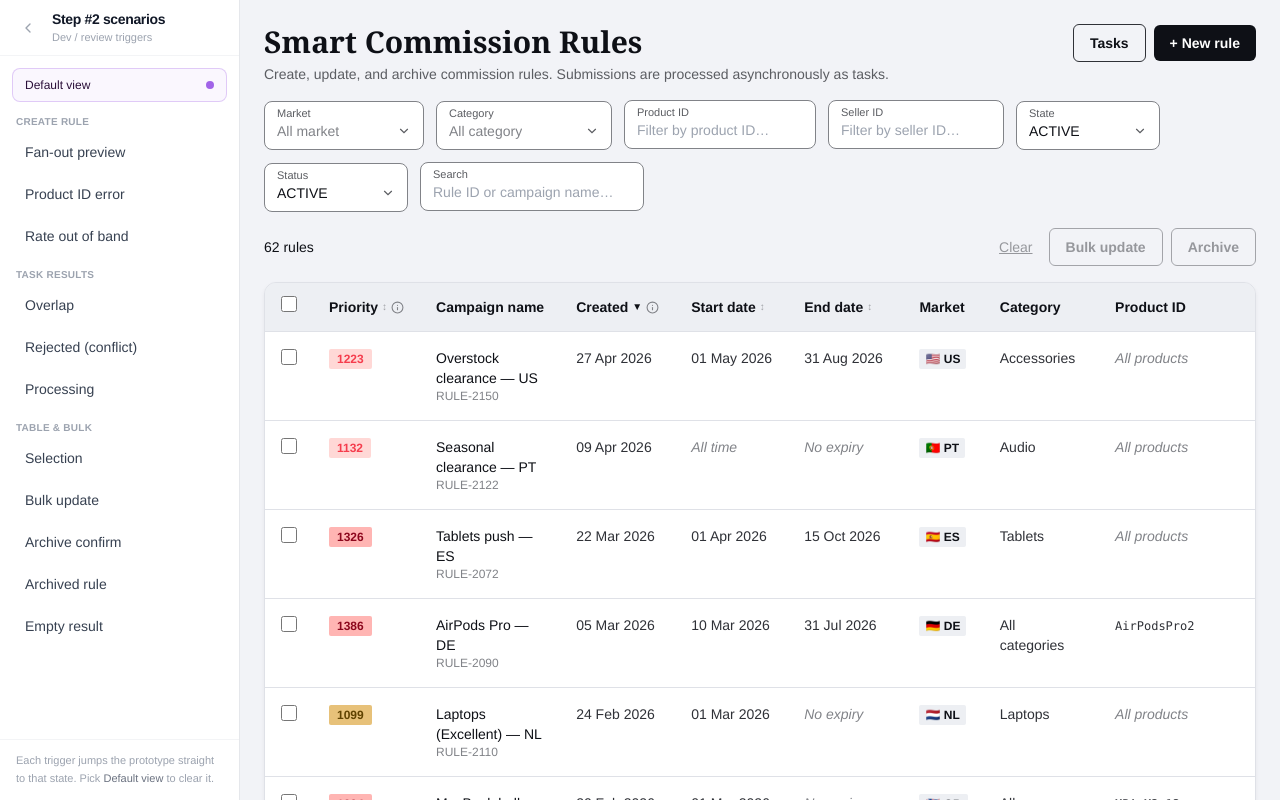
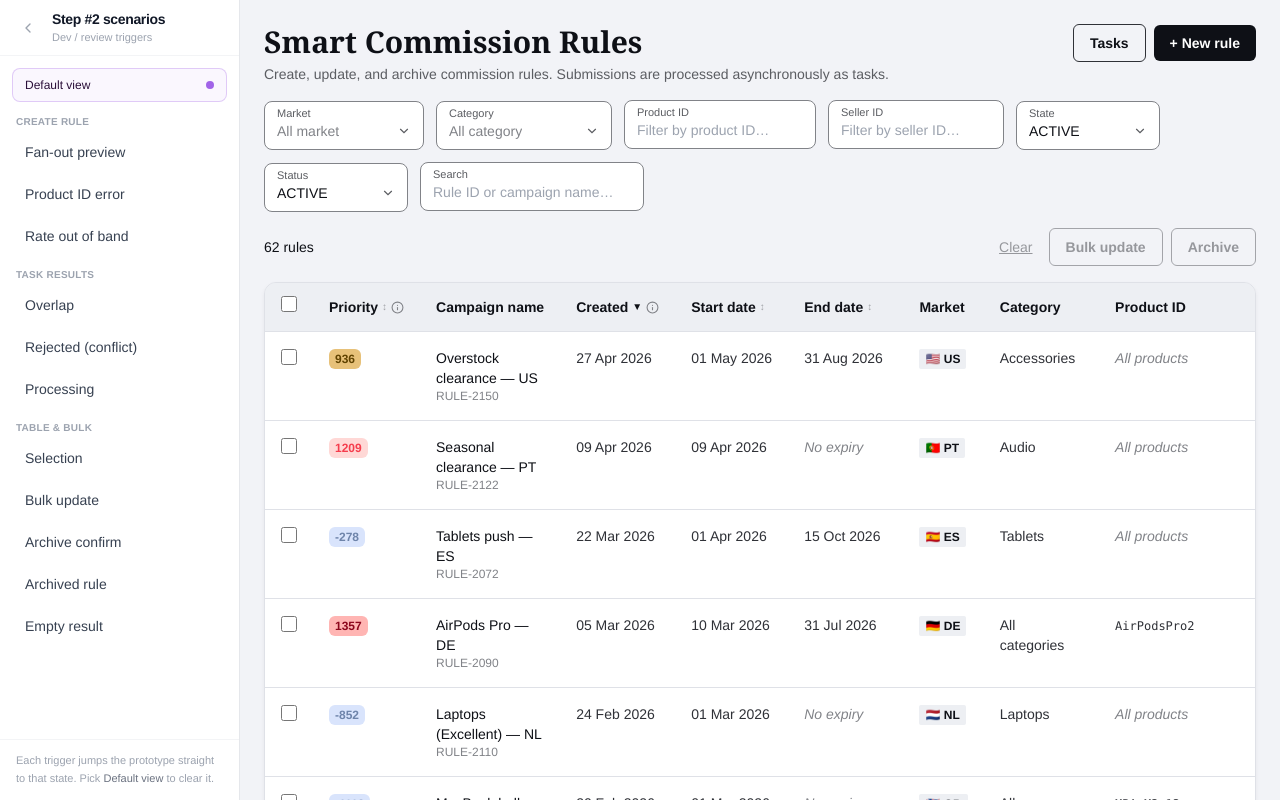
Before and after one commit to AndrewMaloneBM/smartco-ui, a Next.js app: page /iterations in a window 1280 px wide. Both pictures are taken after a click on the button "Scenarios". Built offline with nearby package versions, Linux system fonts and the light colour scheme; a web font is replaced by a local one.

Commit message:
WIP: priority colour coverage + tag component + start date fix

```diff
--- a/src/components/iterations/iteration-1/logic.ts
+++ b/src/components/iterations/iteration-1/logic.ts
@@ -28,13 +28,23 @@ export function priorityColor(score: number): { bg: string; fg: string } {
   return { bg: "hsl(221, 86%, 92%)", fg: "hsl(218, 26%, 55%)" };
 }
 
-/** Arbitrary demo priority (500–1500), derived from the rule id — display filler
+/** Arbitrary demo priority (150–1500), derived from the rule id — display filler
  * only. The real value is computed and returned by the backend; we don't reproduce
  * that logic here, same as we don't reproduce how orderlines_30d/gmv_30d are computed. */
 export function demoPriority(id: string): number {
   let hash = 0;
-  for (let i = 0; i < id.length; i++) hash = (hash * 31 + id.charCodeAt(i)) >>> 0;
-  return 500 + (hash % 1000);
+  for (let i = 0; i < id.length; i++) hash = (Math.imul(hash, 31) + id.charCodeAt(i)) | 0;
+  hash = hash >>> 0;
+  // IDs like RULE-400 vs RULE-401 differ by one trailing digit, so a plain
+  // polynomial hash clusters them together. Bit-mix (Murmur-style finalizer) so
+  // near-identical IDs still spread across the full range and every colour band
+  // in priorityColor shows up somewhere in the demo dataset.
+  hash ^= hash >>> 16;
+  hash = Math.imul(hash, 0x45d9f3b);
+  hash ^= hash >>> 16;
+  hash = Math.imul(hash, 0x45d9f3b);
+  hash ^= hash >>> 16;
+  return 150 + (hash % 1350);
 }
 
 /** State filter replaces the old Active/Inactive tabs (per Roberto's revision). */
--- a/src/components/iterations/iteration-1/mock-rules.ts
+++ b/src/components/iterations/iteration-1/mock-rules.ts
@@ -293,7 +293,7 @@ const CURATED: Omit<Step1Rule, "priority">[] = [
     seller_targeting: "ALL",
     seller_ids: [],
     commission_rate: 1.5, // below 2% → soft warning
-    start_date: null, // "All time"
+    start_date: "2026-04-09", // starts immediately on creation — same day as created_at
     end_date: null, // "No expiry"
     state: "ACTIVE",
     status: "VALIDATED",
--- a/src/components/iterations/iteration-2/engine.ts
+++ b/src/components/iterations/iteration-2/engine.ts
@@ -217,6 +217,10 @@ export function buildCreateTask(
       ? input.sellerIds.map((id) => ({ targeting: "KEY_SELLERS" as const, ids: [id] }))
       : [{ targeting: input.sellerTargeting, ids: [] }];
 
+  // A blank start date means the rule takes effect immediately — same day as
+  // creation, not an open-ended "All time" start.
+  const startDate = input.startDate ?? nowIso.slice(0, 10);
+
   const items: TaskItem[] = [];
   const pendingRules: Step1Rule[] = [];
   // Classify against the live store plus rules created earlier in this same task,
@@ -261,10 +265,10 @@ export function buildCreateTask(
             seller_targeting: seller.targeting,
             seller_ids: [...seller.ids],
             commission_rate: input.commissionRate,
-            start_date: input.startDate,
+            start_date: startDate,
             end_date: input.endDate,
             state: computeState(
-              { status: "VALIDATED", start_date: input.startDate, end_date: input.endDate },
+              { status: "VALIDATED", start_date: startDate, end_date: input.endDate },
               nowIso
             ),
             status: "VALIDATED",
--- a/src/components/iterations/iteration-2/revolve.tsx
+++ b/src/components/iterations/iteration-2/revolve.tsx
@@ -50,11 +50,14 @@ export function RevTag({
   variant = "secondary",
   variation = "filled",
   size = "medium",
+  style: styleOverride,
   children,
 }: {
   variant?: RevTagVariant;
   variation?: "filled" | "outline";
   size?: RevTagSize;
+  /** Overrides the variant's colours (e.g. for a continuous scale a fixed variant can't express). */
+  style?: React.CSSProperties;
   children: ReactNode;
 }) {
   const style: React.CSSProperties =
@@ -68,7 +71,7 @@ export function RevTag({
   return (
     <span
       className={`inline-flex items-center gap-1.5 font-semibold whitespace-nowrap ${TAG_SIZE[size]}`}
-      style={{ borderRadius: REV_RADIUS.sm, ...style }}
+      style={{ borderRadius: REV_RADIUS.sm, ...style, ...styleOverride }}
     >
       {children}
     </span>
--- a/src/components/iterations/views/iteration-1-view.tsx
+++ b/src/components/iterations/views/iteration-1-view.tsx
@@ -14,6 +14,7 @@ import { formatDate } from "@/lib/utils";
 import { MultiSelect } from "@/components/multi-select";
 import { RevTooltip } from "../iteration-1/RevTooltip";
 import { RevPagination } from "../iteration-1/RevPagination";
+import { RevTag } from "../iteration-2/revolve";
 import {
   revolveVars,
   REV_RADIUS,
@@ -51,12 +52,9 @@ function PriorityTag({ rule }: { rule: Step1Rule }) {
   const { bg, fg } = priorityColor(rule.priority);
   return (
     <RevTooltip content="Priority decides which rule applies when several overlap on an orderline. Set by the backend.">
-      <span
-        className="inline-flex items-center px-2 py-0.5 text-xs font-semibold"
-        style={{ borderRadius: REV_RADIUS.xs, background: bg, color: fg }}
-      >
+      <RevTag size="small" style={{ background: bg, color: fg }}>
         {rule.priority}
-      </span>
+      </RevTag>
     </RevTooltip>
   );
 }
--- a/src/components/iterations/views/iteration-2-view.tsx
+++ b/src/components/iterations/views/iteration-2-view.tsx
@@ -57,12 +57,9 @@ function PriorityTag({ rule }: { rule: Step1Rule }) {
   const { bg, fg } = priorityColor(rule.priority);
   return (
     <RevTooltip content="Priority decides which rule applies when several overlap on an orderline. Set by the backend.">
-      <span
-        className="inline-flex items-center px-2 py-0.5 text-xs font-semibold"
-        style={{ borderRadius: REV_RADIUS.xs, background: bg, color: fg }}
-      >
+      <RevTag size="small" style={{ background: bg, color: fg }}>
         {rule.priority}
-      </span>
+      </RevTag>
     </RevTooltip>
   );
 }
```
